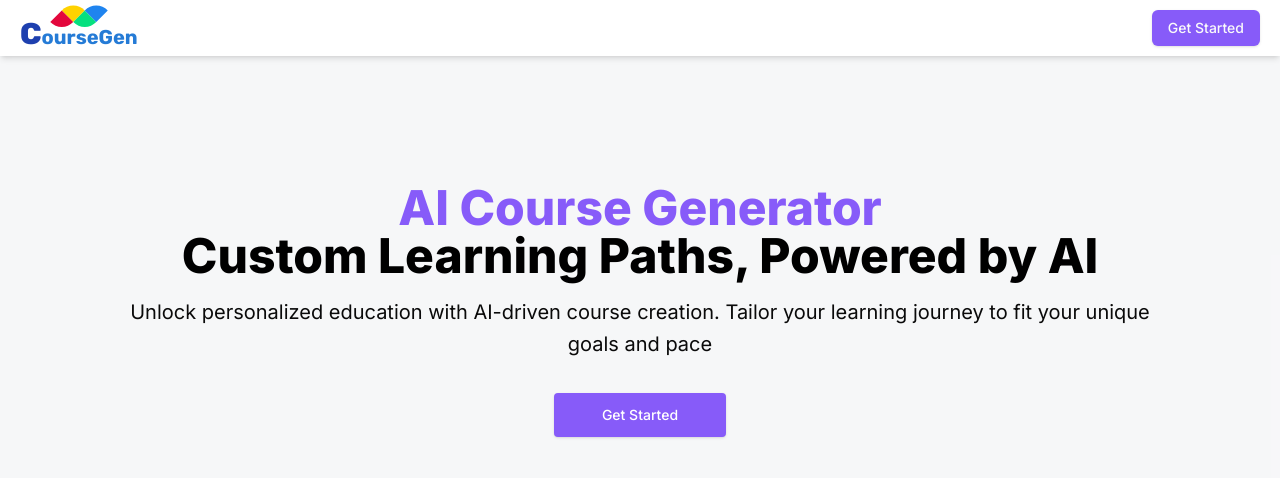
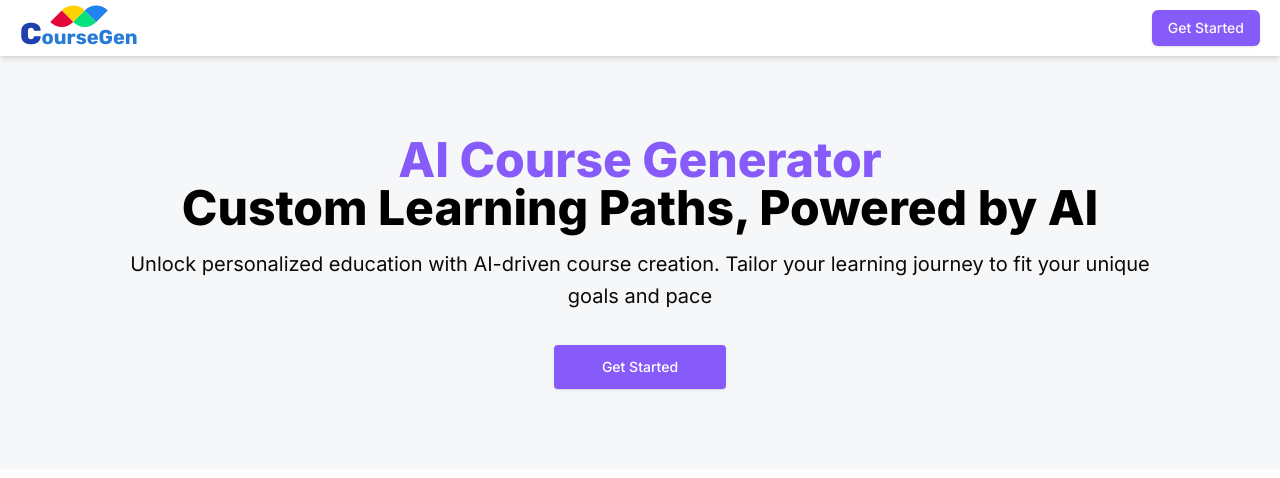
Before and after one commit to musamueed19/AI-Course-Generator, a Next.js app in the folder ai-course-generator-nextjs-tg/: page / in a window 1280 px wide. Shown: the top 478 px of the page. Built offline with nearby package versions, Linux system fonts and the light colour scheme.

Commit message:
fix too much padding in the Hero section

```diff
--- a/ai-course-generator-nextjs-tg/app/_components/Hero.jsx
+++ b/ai-course-generator-nextjs-tg/app/_components/Hero.jsx
@@ -3,7 +3,7 @@ import Link from "next/link";
 const Hero = () => {
   return (
     <section className="bg-gray-100/70">
-      <div className="mx-auto max-w-screen-xl px-4 py-32 lg:flex lg:items-center">
+      <div className="mx-auto max-w-screen-xl px-4 py-20 lg:flex lg:items-center">
         <div className="mx-auto max-w-5xl text-center">
           <h1 className="text-3xl font-extrabold text-primary sm:text-5xl">
             AI Course Generator
```
